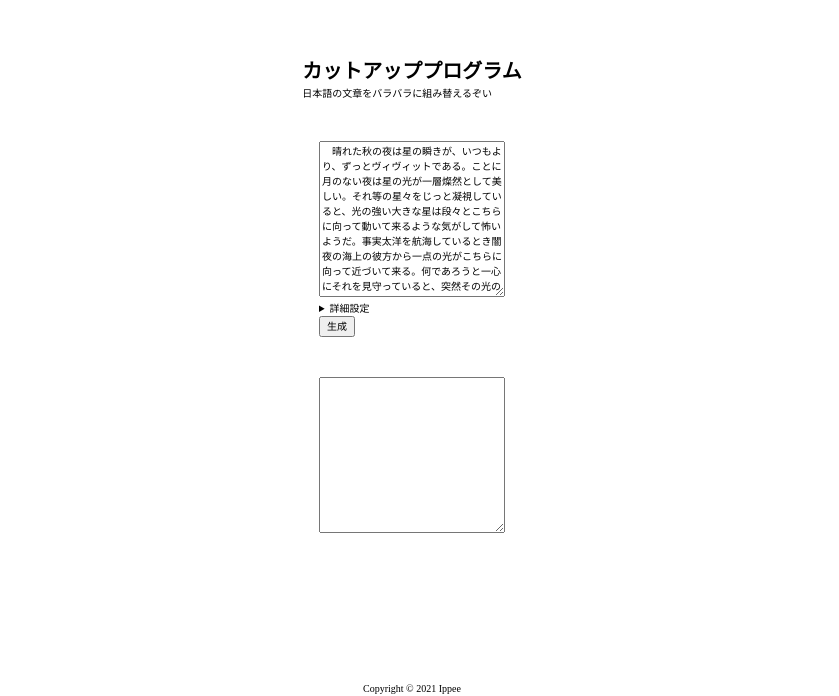
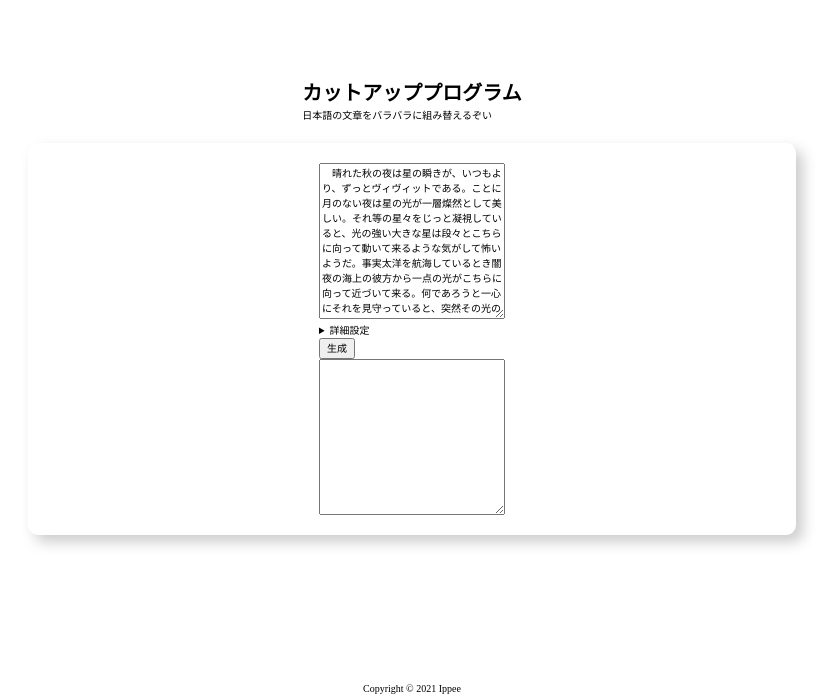
Before and after one commit to ichi-h/cutup_jp, a website built with Parcel: page src/index.html in a window 1280 px wide. Shown: the part 104-800 px from the top of the page, without its empty margins (228-1067 px from the left). Built offline with nearby package versions, Linux system fonts and the light colour scheme.

Commit message:
formのレイアウトを修正
1. resultをformに統合
2. 影の追加
3. レスポンシブ対応

```diff
--- a/src/assets/scss/layout/_default.scss
+++ b/src/assets/scss/layout/_default.scss
@@ -9,8 +9,7 @@
 }
 
 .l-desc,
-.l-form,
-.l-result {
+.l-form {
   padding: 2rem;
 }
 
@@ -20,9 +19,20 @@
   align-items: center;
   flex-direction: column;
   flex-wrap: nowrap;
+
+  width: 60vw;
+  border-radius: 1rem;
+  background-color: white;
+  filter: drop-shadow(0.7rem 0.7rem 0.7rem rgba(0, 0, 0, 0.2));
 }
 
 .l-footer {
   position: absolute;
   bottom: 0;
 }
+
+@media screen and (max-width: 1050px) {
+  .l-form {
+    width: 80vw;
+  }
+}
--- a/src/index.html
+++ b/src/index.html
@@ -90,9 +90,7 @@
 
           <button type="submit">生成</button>
         </form>
-      </div>
 
-      <div class="l-result">
         <textarea name="result" id="result" cols="30" rows="10"></textarea>
       </div>
 
```
